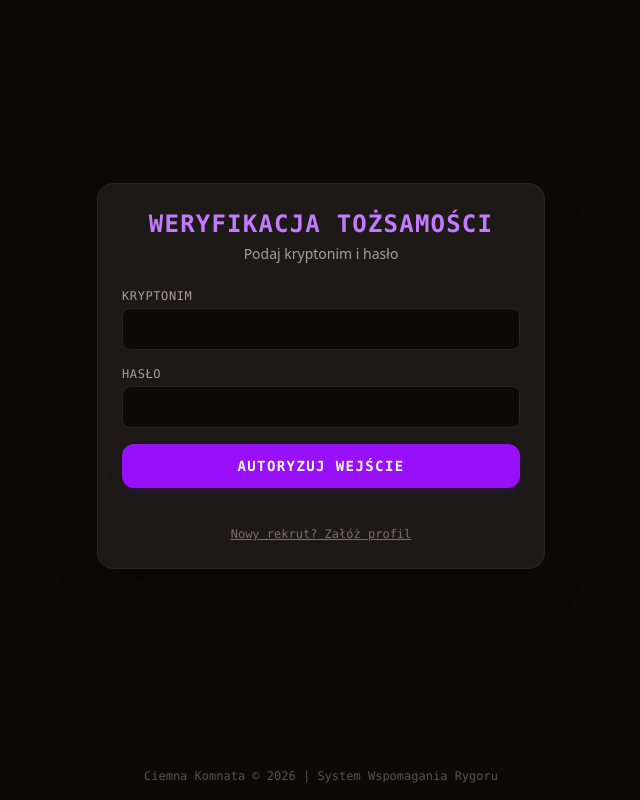
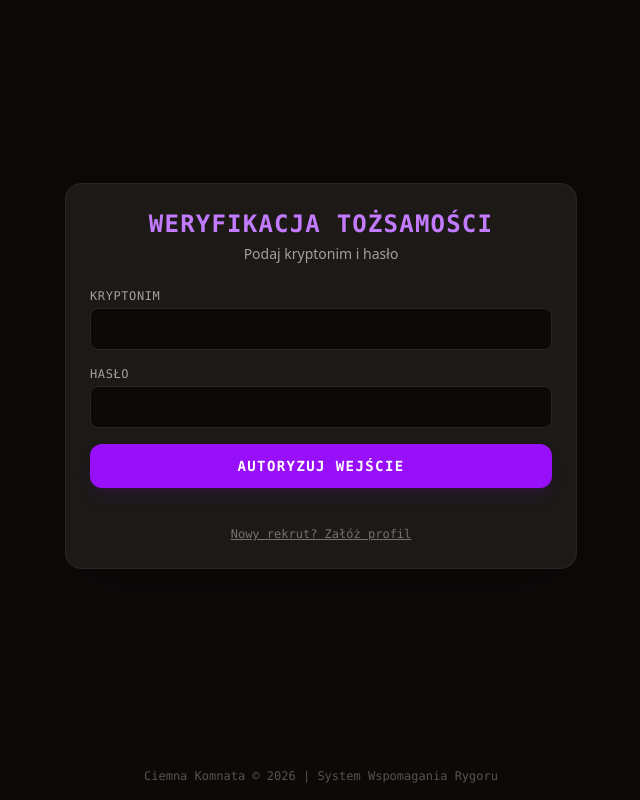
Before and after one commit to msyc1990/trader_app, a FastAPI app: page /auth/logowanie in a window 1280 px wide. Shown: the whole page, without its empty margins (319-959 px from the left). Run offline with FastAPI, Linux system fonts and the light colour scheme; some libraries are stand-ins or nearby versions.

Commit message:
feat: Update app container width in HTML template for better layout

```diff
--- a/app/templates/baza.html
+++ b/app/templates/baza.html
@@ -11,7 +11,7 @@
 <body class="bg-stone-950 text-stone-100 min-h-screen flex flex-col justify-between font-sans selection:bg-purple-500 selection:text-white">
 
     <main class="flex-grow flex items-center justify-center p-4">
-        <div id="app-container" class="w-full max-w-md bg-stone-900 border border-stone-800 p-6 rounded-2xl shadow-2xl relative overflow-hidden">
+        <div id="app-container" class="w-full max-w-lg bg-stone-900 border border-stone-800 p-6 rounded-2xl shadow-2xl relative overflow-hidden">
 
             {% block content %}
             {% endblock %}
```
Also changed, not shown: database.db.
